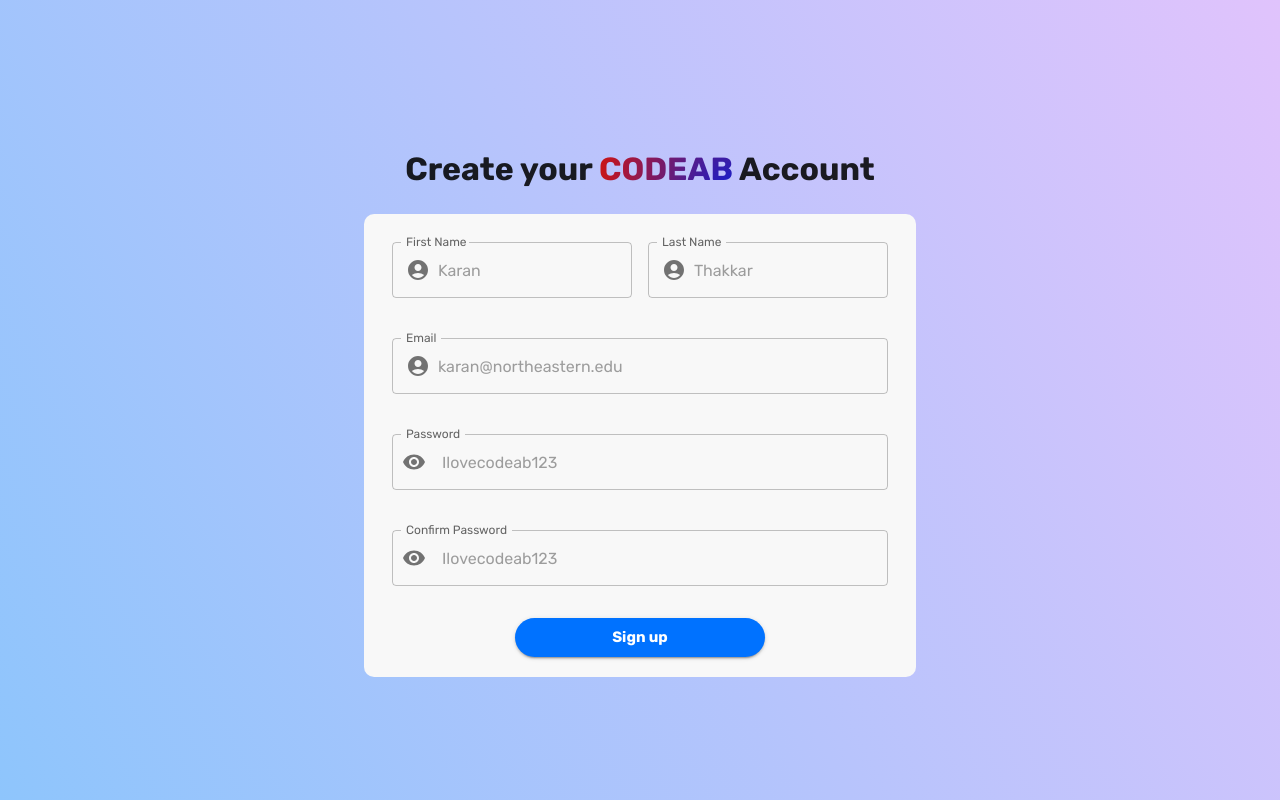
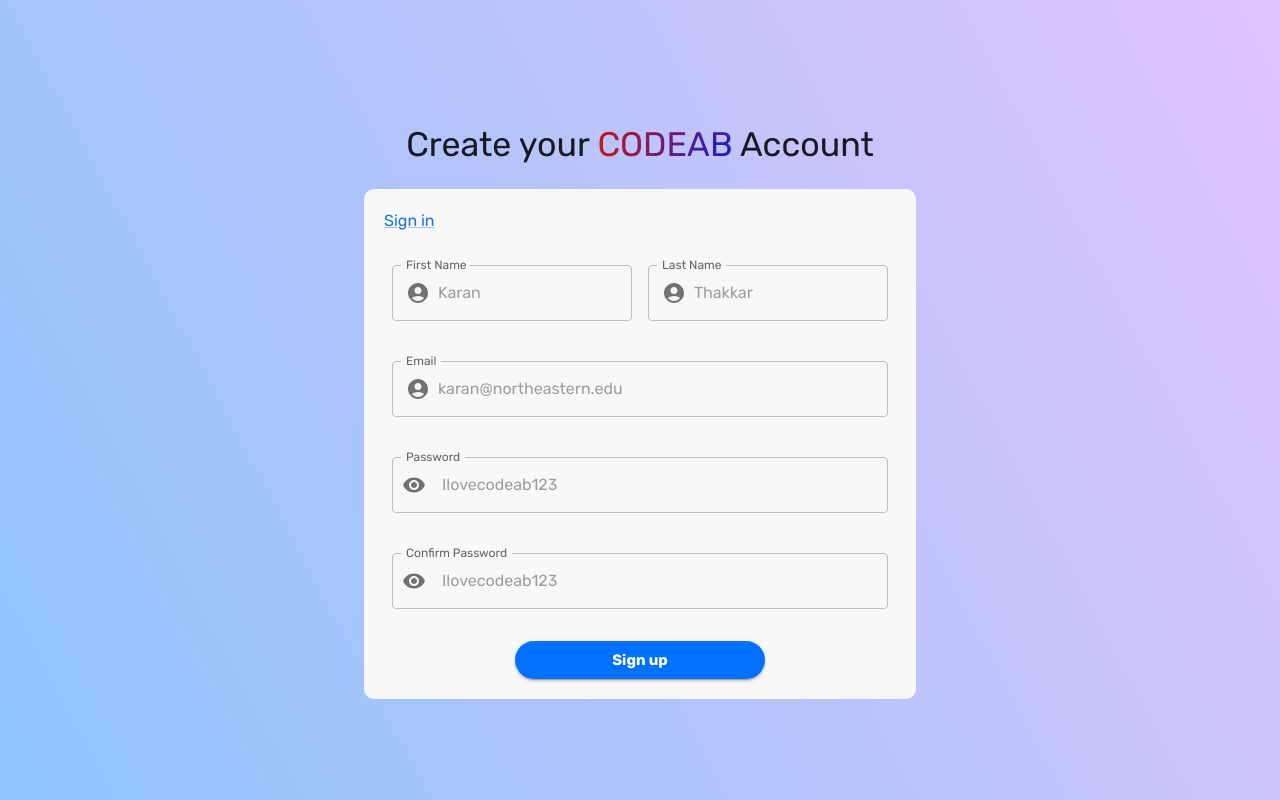
Before and after one commit to KaranThakkarNEU/INFO6150_WebDesign_GroupProject, a Next.js app: page /auth/signup in a window 1280 px wide. Built offline with nearby package versions, Linux system fonts and the light colour scheme.

Commit message:
bug fixes: signup & signin

```diff
--- a/src/app/auth/signup/page.tsx
+++ b/src/app/auth/signup/page.tsx
@@ -10,7 +10,9 @@ import {
   IconButton,
   InputAdornment,
   InputLabel,
+  Link,
   OutlinedInput,
+  Typography,
 } from '@mui/material';
 import Grid from '@mui/material/Unstable_Grid2';
 import { useFormik } from 'formik';
@@ -25,7 +27,6 @@ const styles = {
     height: '100vh',
     width: '100%',
     justifyContent: 'center',
-    flexDirection: 'column',
     alignItems: 'center',
     backgroundColor: '#8EC5FC',
     backgroundImage: 'linear-gradient(62deg, #8EC5FC 0%, #E0C3FC 100%)',
@@ -40,9 +41,10 @@ const styles = {
     gap: '30px',
     borderRadius: '10px',
   },
-  loginBtn: {
+  signupBtn: {
     textTransform: 'none',
-    width: '250px',
+    maxWidth: '250px',
+    width: '-webkit-fill-available',
     alignSelf: 'center',
     borderRadius: '20px',
     backgroundColor: '#0072ff',
@@ -122,10 +124,16 @@ export default function SignUpPage() {
 
   return (
     <>
-      <Grid container sx={styles.loginGrid}>
-        <h1>
+      <Grid
+        container
+        sx={{
+          ...styles.loginGrid,
+          flexDirection: { xs: 'row', sm: 'row', md: 'column' },
+        }}
+      >
+        <Typography variant='h4' sx={{ margin: '0.67em' }}>
           Create your <span style={styles.wordDecor}>CODEAB</span> Account
-        </h1>
+        </Typography>
         <Container maxWidth='sm'>
           <Box
             component='form'
@@ -140,6 +148,10 @@ export default function SignUpPage() {
               alignItems='flex-start'
               rowSpacing={{ xs: 1, sm: 2, md: 3 }}
             >
+              <Grid xs={12} sm={12} md={12}>
+                <Link href='signin'>Sign in</Link>
+              </Grid>
+
               <Grid xs={12} sm={6} md={6}>
                 <FormControl
                   sx={{ m: 1, width: '-webkit-fill-available' }}
@@ -301,7 +313,7 @@ export default function SignUpPage() {
               </Grid>
 
               <Grid xs={12} sx={{ textAlign: 'center' }}>
-                <Button variant='contained' sx={styles.loginBtn} type='submit'>
+                <Button variant='contained' sx={styles.signupBtn} type='submit'>
                   Sign up
                 </Button>
               </Grid>
```
Also changed, not shown: src/app/auth/signin/page.tsx (+7 -4 lines).
